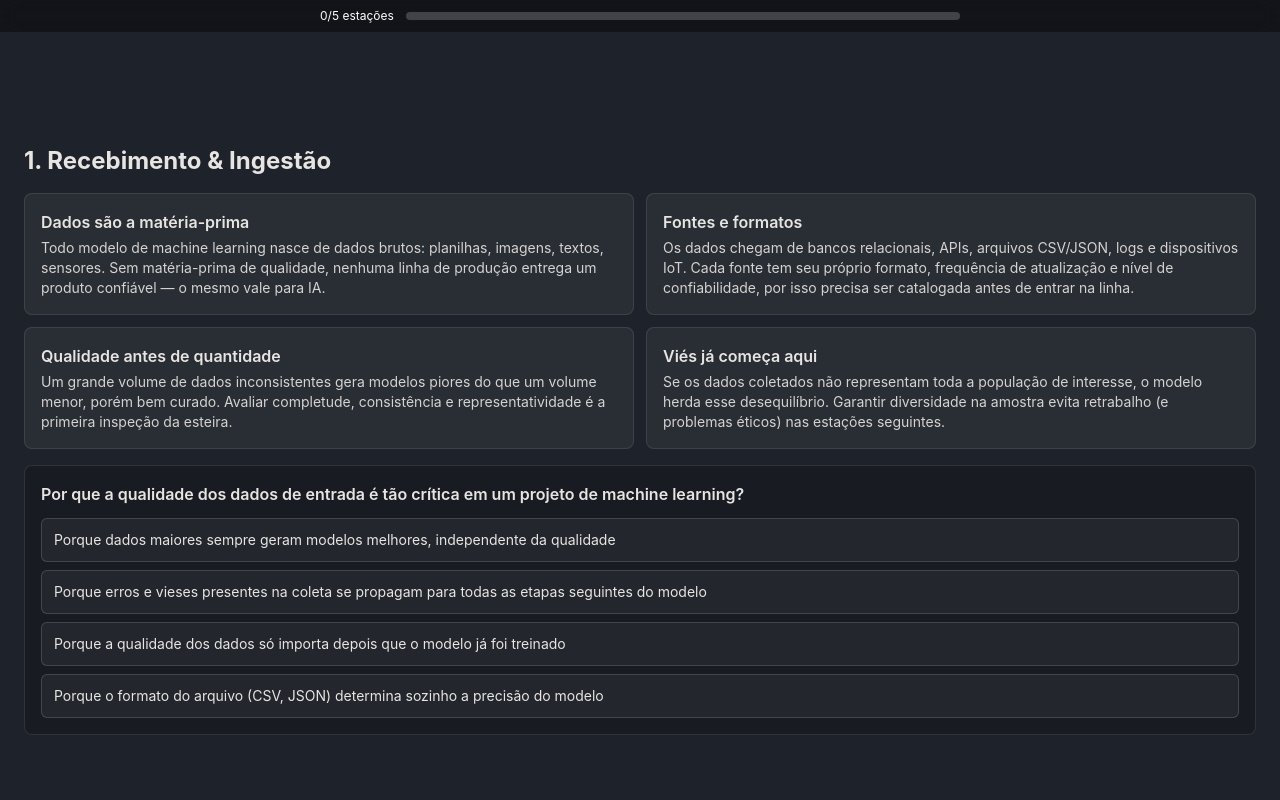
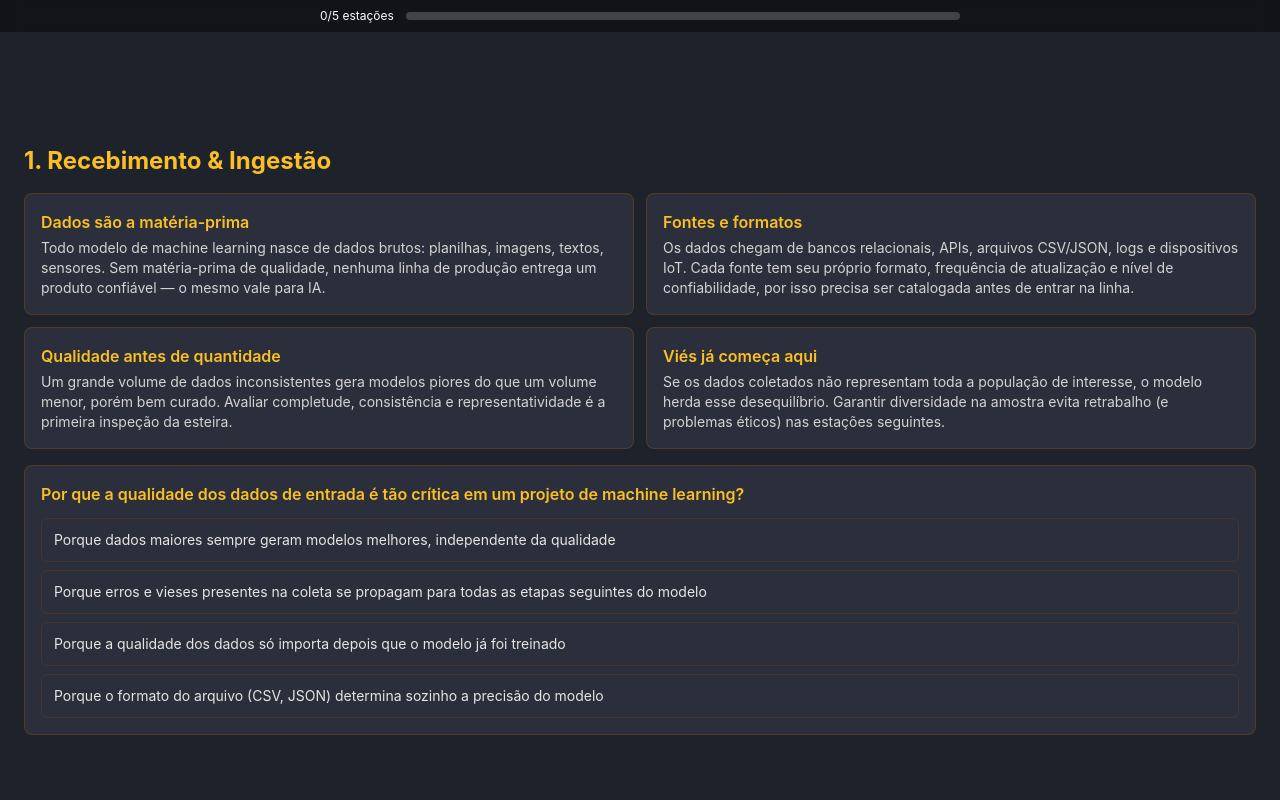
Before and after one commit to shoityn/AutoLab, a React (Vite) app: page / in a window 1280 px wide. Both pictures are taken after a click on the button "Iniciar turno". Shown: the top 800 px of the page. Built offline with nearby package versions, Linux system fonts and the light colour scheme.

Commit message:
style: aplica tokens de ambiente em Card, Quiz e Estacao

```diff
--- a/src/components/Card.jsx
+++ b/src/components/Card.jsx
@@ -1,7 +1,7 @@
 function Card({ titulo, texto }) {
   return (
-    <article className="rounded-lg border border-white/10 bg-white/5 p-4">
-      <h3 className="mb-1 font-semibold">{titulo}</h3>
+    <article className="rounded-lg border border-[var(--acento)]/30 bg-[var(--card)] p-4 text-[var(--texto)]">
+      <h3 className="mb-1 font-semibold text-[var(--titulo)]">{titulo}</h3>
       <p className="text-sm opacity-90">{texto}</p>
     </article>
   )
--- a/src/components/Estacao.jsx
+++ b/src/components/Estacao.jsx
@@ -1,10 +1,14 @@
+import { forwardRef } from 'react'
 import Card from './Card'
 import Quiz from './Quiz'
 
-function Estacao({ estacao, desbloqueada, concluida, onConcluir }) {
+const Estacao = forwardRef(function Estacao({ estacao, desbloqueada, concluida, onConcluir }, ref) {
   if (!desbloqueada) {
     return (
-      <section className="flex min-h-[60vh] flex-col items-center justify-center gap-2 p-6 text-center opacity-40">
+      <section
+        ref={ref}
+        className="flex min-h-[60vh] flex-col items-center justify-center gap-2 p-6 text-center text-[var(--texto)] opacity-40"
+      >
         <h2 className="text-xl font-bold">
           {estacao.ordem}. {estacao.titulo}
         </h2>
@@ -14,8 +18,8 @@ function Estacao({ estacao, desbloqueada, concluida, onConcluir }) {
   }
 
   return (
-    <section id={estacao.id} className="flex min-h-screen flex-col justify-center gap-4 p-6">
-      <h2 className="text-2xl font-bold">
+    <section id={estacao.id} ref={ref} className="flex min-h-screen flex-col justify-center gap-4 p-6">
+      <h2 className="text-2xl font-bold text-[var(--titulo)]">
         {estacao.ordem}. {estacao.titulo}
       </h2>
 
@@ -27,9 +31,13 @@ function Estacao({ estacao, desbloqueada, concluida, onConcluir }) {
 
       <Quiz quiz={estacao.quiz} acertou={concluida} onAcerto={() => onConcluir(estacao.id)} />
 
-      {concluida && <p className="text-sm font-medium opacity-80">✅ Estação concluída — role para a próxima.</p>}
+      {concluida && (
+        <p className="text-sm font-medium text-[var(--texto)] opacity-80">
+          ✅ Estação concluída — role para a próxima.
+        </p>
+      )}
     </section>
   )
-}
+})
 
 export default Estacao
--- a/src/components/Quiz.jsx
+++ b/src/components/Quiz.jsx
@@ -16,8 +16,8 @@ function Quiz({ quiz, acertou, onAcerto }) {
   }
 
   return (
-    <div className="rounded-lg border border-white/10 bg-black/20 p-4">
-      <p className="mb-3 font-semibold">{quiz.pergunta}</p>
+    <div className="rounded-lg border border-[var(--acento)]/30 bg-[var(--card)] p-4 text-[var(--texto)]">
+      <p className="mb-3 font-semibold text-[var(--titulo)]">{quiz.pergunta}</p>
       <div className="flex flex-col gap-2" role="radiogroup" aria-label={quiz.pergunta}>
         {quiz.alternativas.map((alternativa, indice) => {
           const ehSelecionada = selecionada === indice
@@ -36,7 +36,7 @@ function Quiz({ quiz, acertou, onAcerto }) {
                   ? 'border-emerald-400 bg-emerald-500/20'
                   : ehSelecionada
                     ? 'border-amber-400 bg-amber-500/10'
-                    : 'border-white/15 bg-white/5 hover:bg-white/10',
+                    : 'border-[var(--acento)]/20 bg-[var(--card)] hover:bg-[var(--acento)]/10',
               ].join(' ')}
             >
               {alternativa}
@@ -46,13 +46,11 @@ function Quiz({ quiz, acertou, onAcerto }) {
       </div>
 
       {errou && !acertou && (
-        <p className="mt-3 rounded-md bg-amber-500/10 p-3 text-sm text-amber-200">
-          💡 {quiz.dica}
-        </p>
+        <p className="mt-3 rounded-md bg-amber-100 p-3 text-sm text-amber-900">💡 {quiz.dica}</p>
       )}
 
       {acertou && (
-        <p className="mt-3 rounded-md bg-emerald-500/10 p-3 text-sm text-emerald-200">
+        <p className="mt-3 rounded-md bg-emerald-100 p-3 text-sm text-emerald-900">
           ✅ {quiz.explicacao}
         </p>
       )}
```
